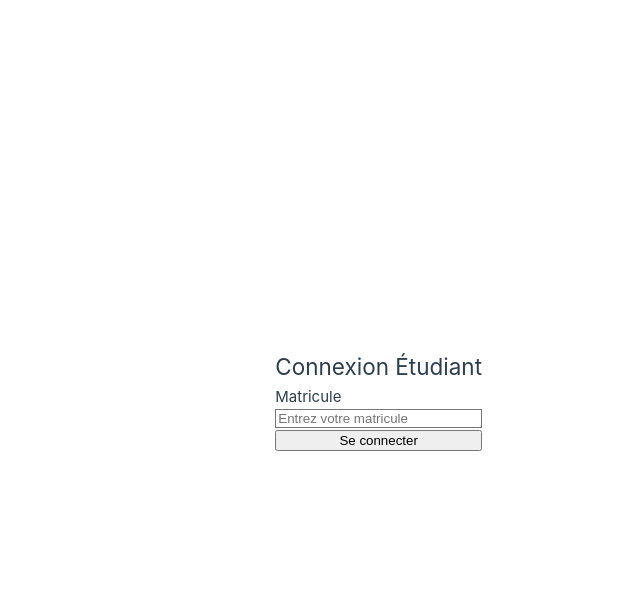
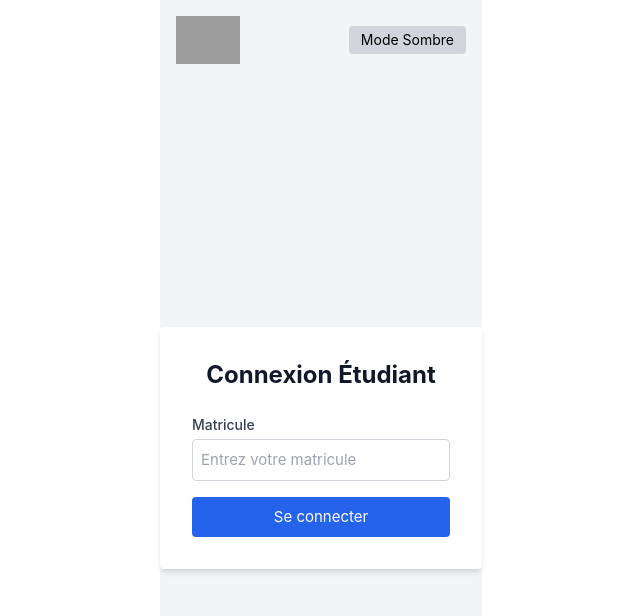
Before and after one commit to LuAp-dev/univ-mahajanga-results, a Vue app in the folder frontend-web/: page /login in a window 1280 px wide. Shown: the top 616 px of the page, without its empty margins (158-798 px from the left). Built offline with nearby package versions, Linux system fonts and the light colour scheme; grey boxes are pictures that could not be loaded.

Commit message:
Enhance dark mode support and improve UI consistency across views

```diff
--- a/frontend-web/index.html
+++ b/frontend-web/index.html
@@ -1,13 +1,44 @@
-<!DOCTYPE html>
-<html lang="">
+<!doctype html>
+<html lang="fr">
   <head>
-    <meta charset="UTF-8">
-    <link rel="icon" href="/favicon.ico">
-    <meta name="viewport" content="width=device-width, initial-scale=1.0">
-    <title>Vite App</title>
+    <meta charset="UTF-8" />
+    <link rel="icon" href="/favicon.ico" />
+    <meta name="viewport" content="width=device-width, initial-scale=1.0" />
+
+    <!-- TAILWIND CDN -->
+    <script src="https://cdn.tailwindcss.com"></script>
+
+    <title>Mon App Vue + Tailwind</title>
   </head>
   <body>
     <div id="app"></div>
     <script type="module" src="/src/main.js"></script>
+
+    <script>
+      // Préserver la préférence de thème
+      if (
+        localStorage.getItem('theme') === 'dark' ||
+        (!('theme' in localStorage) && window.matchMedia('(prefers-color-scheme: dark)').matches)
+      ) {
+        document.documentElement.classList.add('dark')
+      } else {
+        document.documentElement.classList.remove('dark')
+      }
+    </script>
+    <script>
+      // Changer le thème en fonction de la préférence de l'utilisateur
+      document.addEventListener('DOMContentLoaded', () => {
+        const toggleTheme = document.getElementById('toggle-theme')
+        if (toggleTheme) {
+          toggleTheme.addEventListener('click', () => {
+            document.documentElement.classList.toggle('dark')
+            localStorage.setItem(
+              'theme',
+              document.documentElement.classList.contains('dark') ? 'dark' : 'light',
+            )
+          })
+        }
+      })
+    </script>
   </body>
 </html>
--- a/frontend-web/src/App.vue
+++ b/frontend-web/src/App.vue
@@ -1,14 +1,32 @@
 <script setup>
 import { RouterView } from 'vue-router'
+import { ref, watchEffect } from 'vue'
+
+const darkMode = ref(false)
+
+watchEffect(() => {
+  document.documentElement.classList.toggle('dark', darkMode.value)
+})
 </script>
 
 <template>
-  <div class="min-h-screen bg-gray-50 text-gray-800">
-    <router-view />
+  <div class="min-h-screen bg-gray-100 dark:bg-gray-900 text-gray-800 dark:text-gray-100">
+    <header class="flex items-center justify-between p-4">
+      <img
+        src="https://www.mahajanga-univ.mg/storage/settings/ET2YH6R099vUaVEXRhymS3etHDZngsWy4YcWGKKM.png"
+        alt="Logo Université Mahajanga"
+        class="h-12"
+      />
+      <button
+        class="bg-gray-300 dark:bg-gray-700 text-sm text-black dark:text-white px-3 py-1 rounded hover:bg-gray-400 dark:hover:bg-gray-600"
+        @click="darkMode = !darkMode"
+      >
+        {{ darkMode ? 'Mode Clair' : 'Mode Sombre' }}
+      </button>
+    </header>
+
+    <main class="min-h-[calc(100vh-64px)] flex flex-col">
+      <router-view />
+    </main>
   </div>
 </template>
-
-<style>
-/* Si tu n’utilises pas main.css ailleurs */
-@import './assets/main.css';
-</style>
--- a/frontend-web/src/views/Dashboard.vue
+++ b/frontend-web/src/views/Dashboard.vue
@@ -1,8 +1,7 @@
 <!-- eslint-disable vue/multi-word-component-names -->
 <template>
-  <div class="min-h-screen bg-gray-100 p-8">
+  <div class="flex-grow bg-gray-100 dark:bg-gray-900 text-gray-800 dark:text-gray-100 p-8">
     <h1 class="text-2xl font-bold mb-4">Bienvenue, {{ authStore.nom }}</h1>
-
     <div class="space-x-4">
       <RouterLink to="/results" class="bg-blue-500 hover:bg-blue-600 text-white px-4 py-2 rounded">
         Voir mes résultats
--- a/frontend-web/src/views/Login.vue
+++ b/frontend-web/src/views/Login.vue
@@ -1,29 +1,30 @@
 <!-- eslint-disable vue/multi-word-component-names -->
 <template>
-  <div class="min-h-screen flex items-center justify-center bg-gray-100">
-    <div class="bg-white p-8 rounded shadow-md w-full max-w-md">
-      <h2 class="text-2xl font-bold mb-6 text-center">Connexion Étudiant</h2>
-
+  <div class="flex-grow flex items-center justify-center bg-gray-100 dark:bg-gray-900">
+    <div class="bg-white dark:bg-gray-800 p-8 rounded shadow-md w-full max-w-md">
+      <h2 class="text-2xl font-bold mb-6 text-center text-gray-900 dark:text-gray-100">
+        Connexion Étudiant
+      </h2>
       <form @submit.prevent="login" class="space-y-4">
         <div>
-          <label for="matricule" class="block text-sm font-medium text-gray-700">Matricule</label>
+          <label for="matricule" class="block text-sm font-medium text-gray-700 dark:text-gray-300"
+            >Matricule</label
+          >
           <input
             v-model="matricule"
             type="text"
             id="matricule"
             required
-            class="mt-1 block w-full border border-gray-300 p-2 rounded focus:outline-none focus:ring-2 focus:ring-blue-400"
+            class="mt-1 block w-full border border-gray-300 dark:border-gray-600 p-2 rounded focus:outline-none focus:ring-2 focus:ring-blue-400 dark:bg-gray-700 dark:text-white"
             placeholder="Entrez votre matricule"
           />
         </div>
-
         <button
           type="submit"
           class="w-full bg-blue-600 hover:bg-blue-700 text-white py-2 px-4 rounded"
         >
           Se connecter
         </button>
-
         <p v-if="error" class="text-red-500 text-sm text-center">{{ error }}</p>
       </form>
     </div>
--- a/frontend-web/src/views/Profile.vue
+++ b/frontend-web/src/views/Profile.vue
@@ -1,26 +1,25 @@
 <!-- eslint-disable vue/multi-word-component-names -->
 <template>
-  <div class="min-h-screen bg-white p-8">
+  <div class="flex-grow bg-gray-100 dark:bg-gray-900 text-gray-800 dark:text-gray-100 p-8">
     <h2 class="text-2xl font-bold mb-6">Mon Profil</h2>
-
     <div v-if="loading">Chargement...</div>
     <div v-else-if="error" class="text-red-500">{{ error }}</div>
     <div v-else class="max-w-lg">
-      <table class="w-full table-auto border border-gray-200 shadow-md rounded">
+      <table class="w-full border border-gray-200 dark:border-gray-700 shadow-md rounded">
         <tbody>
-          <tr class="border-b">
+          <tr class="border-b dark:border-gray-700">
             <td class="font-semibold px-4 py-2">Nom</td>
             <td class="px-4 py-2">{{ form.nom }}</td>
           </tr>
-          <tr class="border-b">
+          <tr class="border-b dark:border-gray-700">
             <td class="font-semibold px-4 py-2">Prénom</td>
             <td class="px-4 py-2">{{ form.prenom }}</td>
           </tr>
-          <tr class="border-b">
+          <tr class="border-b dark:border-gray-700">
             <td class="font-semibold px-4 py-2">Sexe</td>
             <td class="px-4 py-2">{{ form.sexe === 'M' ? 'Masculin' : 'Féminin' }}</td>
           </tr>
-          <tr class="border-b">
+          <tr class="border-b dark:border-gray-700">
             <td class="font-semibold px-4 py-2">Matricule</td>
             <td class="px-4 py-2">{{ form.matricule }}</td>
           </tr>
@@ -30,10 +29,9 @@
           </tr>
         </tbody>
       </table>
-
       <RouterLink
         to="/dashboard"
-        class="inline-block mt-6 bg-gray-500 text-white px-4 py-2 rounded hover:bg-gray-600"
+        class="inline-block mt-6 bg-gray-500 hover:bg-gray-600 text-white px-4 py-2 rounded"
       >
         Retour au Dashboard
       </RouterLink>
@@ -45,14 +43,10 @@
 import { onMounted, ref } from 'vue'
 import axios from 'axios'
 import { useAuthStore } from '@/stores/auth'
-import { useRouter } from 'vue-router'
 
 const loading = ref(true)
 const error = ref(null)
 const authStore = useAuthStore()
-// eslint-disable-next-line no-unused-vars
-const router = useRouter()
-
 const form = ref({
   nom: '',
   prenom: '',
@@ -69,17 +63,11 @@ onMounted(async () => {
     const res = await axios.get('http://localhost:8000/api/v1/students/me', config)
     Object.assign(form.value, res.data)
     authStore.user = res.data
+    // eslint-disable-next-line no-unused-vars
   } catch (err) {
-    console.error(err)
     error.value = 'Erreur lors du chargement du profil.'
   } finally {
     loading.value = false
   }
 })
 </script>
-
-<style scoped>
-td {
-  border: 1px solid #e5e7eb;
-}
-</style>
--- a/frontend-web/src/views/Results.vue
+++ b/frontend-web/src/views/Results.vue
@@ -1,13 +1,13 @@
 <!-- eslint-disable vue/multi-word-component-names -->
 <template>
-  <div class="min-h-screen p-8 bg-white">
+  <div class="flex-grow p-8 bg-gray-100 dark:bg-gray-900 text-gray-800 dark:text-gray-100">
     <div class="flex justify-between items-center mb-6">
       <h2 class="text-2xl font-bold">
         Mes Résultats — {{ student.nom }} {{ student.prenom }} ({{ student.matricule }})
       </h2>
       <RouterLink
         to="/dashboard"
-        class="bg-gray-300 hover:bg-gray-400 text-black px-4 py-2 rounded"
+        class="bg-gray-300 hover:bg-gray-400 dark:bg-gray-700 dark:hover:bg-gray-600 text-black dark:text-white px-4 py-2 rounded"
       >
         Retour au Dashboard
       </RouterLink>
@@ -16,7 +16,7 @@
     <input
       v-model="search"
       placeholder="Rechercher une matière..."
-      class="mb-6 p-2 border border-gray-300 rounded w-full max-w-md"
+      class="mb-6 p-2 border border-gray-300 dark:border-gray-600 rounded w-full max-w-md dark:bg-gray-800 dark:text-white"
     />
 
     <div v-if="loading">Chargement...</div>
@@ -26,9 +26,8 @@
         <h3 class="text-xl font-semibold mb-2">
           UE : {{ ue.ue_nom }} (Crédit : {{ ue.ue_credit }})
         </h3>
-
-        <table class="w-full border border-gray-300 mb-4">
-          <thead class="bg-gray-200">
+        <table class="w-full border border-gray-300 dark:border-gray-600 mb-4">
+          <thead class="bg-gray-200 dark:bg-gray-700">
             <tr>
               <th class="p-2">Matière</th>
               <th class="p-2">Note</th>
@@ -40,7 +39,7 @@
               v-for="ec in ue.ecs"
               :key="ec.ec_nom"
               v-show="matchesSearch(ec.ec_nom)"
-              class="text-center"
+              class="text-center border-t border-gray-300 dark:border-gray-700"
             >
               <td class="p-2">{{ ec.ec_nom }}</td>
               <td class="p-2">{{ ec.note }}</td>
```
